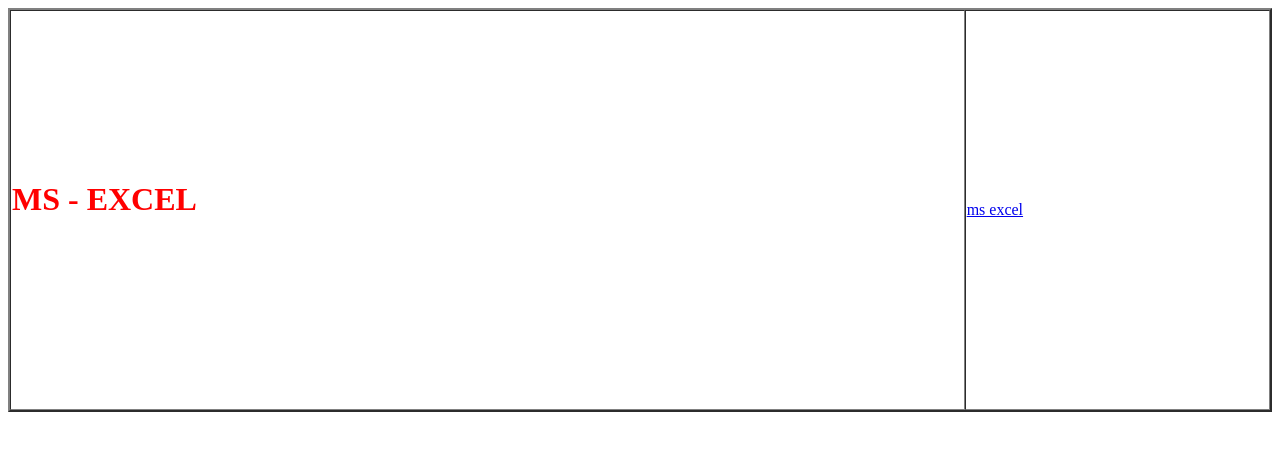
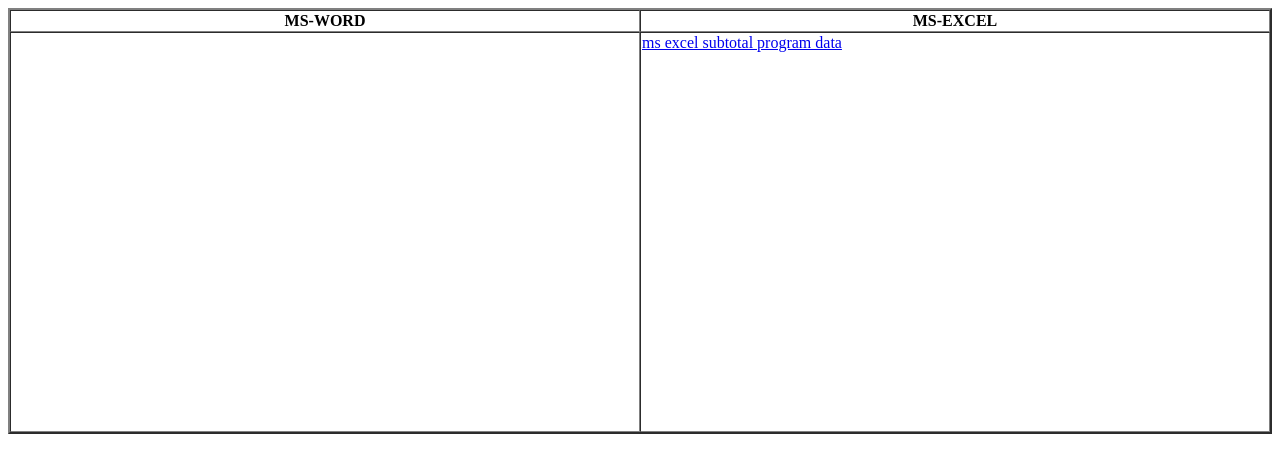
Before and after one commit to allwebs/computerpracticedata, a plain HTML site: page index.html in a window 1280 px wide. Drawn offline with Linux system fonts and the light colour scheme.

Commit message:
Update index.html

```diff
--- a/index.html
+++ b/index.html
@@ -3,11 +3,20 @@
 <title>computer course data</title>
 </head>
 <body>
-  <table width="100%" border="2" cellspacing="0" colspan="3">
-    <tr height="400" width="30%">
-  <td><h1><font color="red">MS - EXCEL</font> </h1></td>
-<td><a href="https://github.com/allwebs/msexcel/blob/main/subtotalexcel.jpg?raw=true">ms excel</a></td>
-    </tr>
+
+  <table width="100%" border="2" cellspacing="0" colspan="2">
+
+  <tr>
+    <td align="center"><b>MS-WORD</b></td>
+    <td align="center"><b>MS-EXCEL</b></td>
+  </tr>
+
+  <tr>
+  <td height="400" width="50%" align="left" valign="top"></td>
+  <td height="400" width="50%" align="left" valign="top"><a href="https://github.com/allwebs/msexcel/blob/main/subtotalexcel.jpg?raw=true">ms excel subtotal program data</a></td>
+  </tr>
+
   </table>
+
 </body>
 </html>
```
